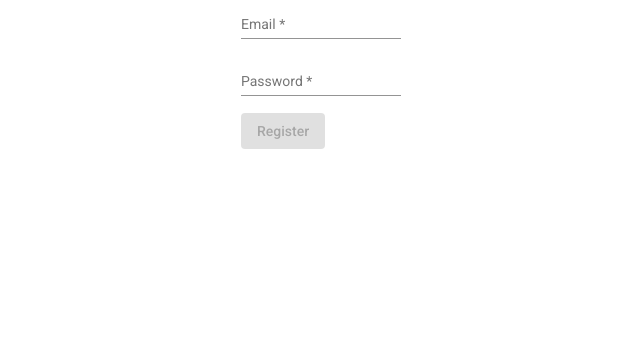
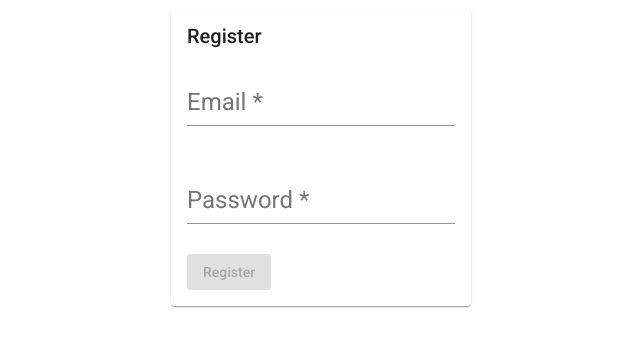
Before and after one commit to Karvel/angular-password-strength, an Angular app: page /auth/register in a window 1280 px wide. Shown: the top 346 px of the page, without its empty margins (319-959 px from the left). Built offline with nearby package versions, Linux system fonts and the light colour scheme.

Commit message:
feat(register): style form

```diff
--- a/src/app/features/auth/register/register.component.html
+++ b/src/app/features/auth/register/register.component.html
@@ -1,3 +1,8 @@
+<mat-card class="register-card">
+  <mat-card-header>
+    <mat-card-title>Register</mat-card-title>
+  </mat-card-header>
+  <mat-card-content class="card-content">
     <form [formGroup]="form">
       <div>
         <div>
@@ -37,3 +42,5 @@
         Register
       </button>
     </form>
+  </mat-card-content>
+</mat-card>
--- a/src/app/features/auth/register/register.component.scss
+++ b/src/app/features/auth/register/register.component.scss
@@ -0,0 +1,26 @@
+.card-list {
+  display: flex;
+  justify-content: space-evenly;
+  padding: 25px 0;
+  margin: 0 auto;
+  flex-flow: row wrap;
+}
+
+.register-card {
+  width: 300px;
+  margin: 10px;
+  font-size: large;
+}
+
+.card-label {
+  margin: 10px;
+  font-weight: normal;
+}
+
+.card-label:hover {
+  text-decoration: none;
+}
+
+.card-content {
+  font-size: x-large;
+}
```
Lines whose indentation alone changed are shown as unchanged.
